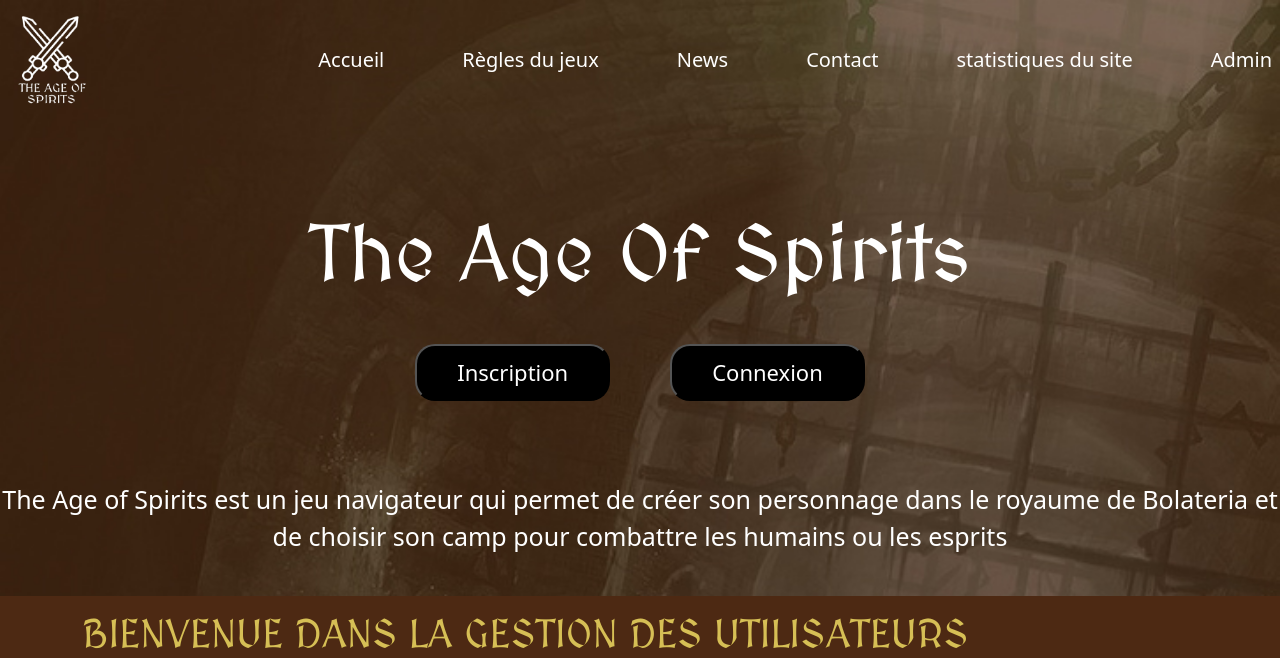
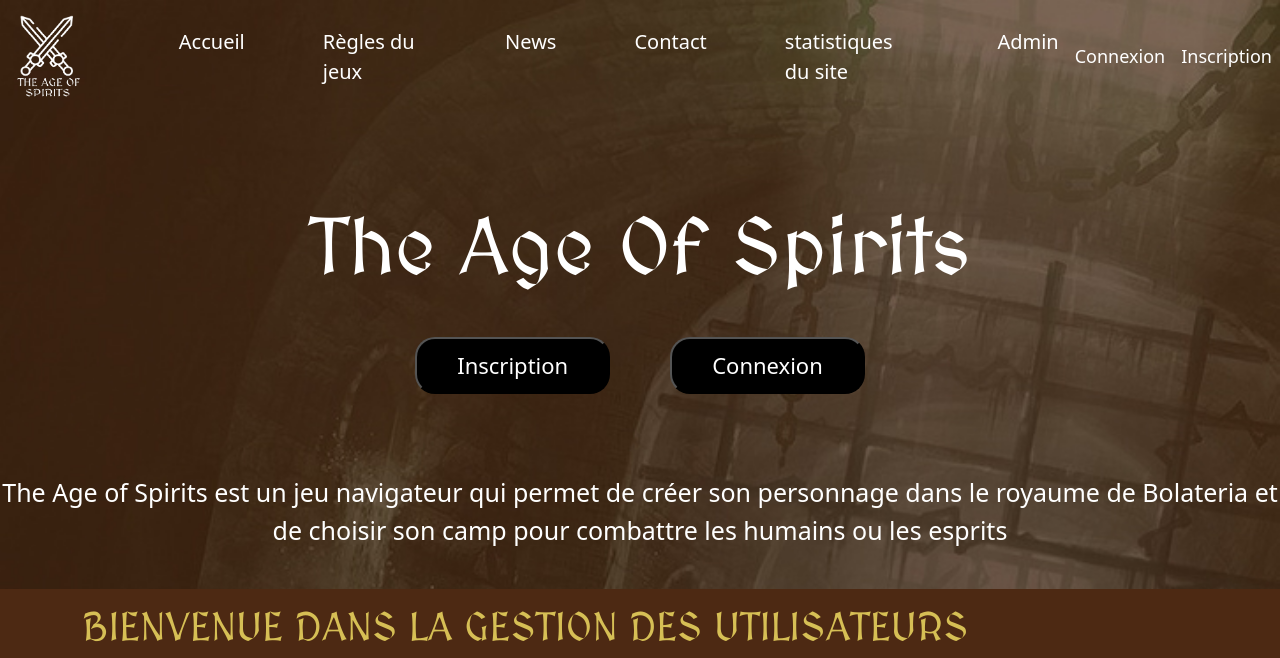
Before and after one commit to mathopex/TheAgeOfSpirits, a Symfony app: template templates/admin/user/index.html.twig in a window 1280 px wide. Shown: the top 658 px of the page. Run offline with Twig, Linux system fonts and the light colour scheme; the template is opened without the code that fills it, so the values that code supplies are empty; some libraries are stand-ins or nearby versions.

Commit message:
Modification securité url admin et user et du css

```diff
--- a/public/Css/styles.css
+++ b/public/Css/styles.css
@@ -64,6 +64,22 @@ img {
 
 img {
   max-width: 100%;
+}
+
+#btn-deconnexion {
+  list-style-type: none;
+}
+
+#btn-nav-deconnexion {
+  color: white;
+}
+
+#btn-nav-connexion {
+  color: white;
+}
+
+#btn-nav-inscription {
+  color: white;
 }
 
 /*****SUBHEAD***/
@@ -179,6 +195,8 @@ footer {
 
 #h-100 {
   border: 0;
+  background-color: transparent;
+    padding-bottom: 20px;
 }
 
 #card-title-perso {
--- a/src/Controller/Admin/DashboardController.php
+++ b/src/Controller/Admin/DashboardController.php
@@ -12,7 +12,7 @@ use Symfony\Component\HttpFoundation\Request;
 use Symfony\Component\HttpFoundation\Response;
 use Symfony\Component\Routing\Annotation\Route;
 
-#[Route('/admin')]
+#[Route('/m/admin')]
 class DashboardController extends AbstractController
 {
     #[Route('', name: 'admin_dashboard')]
--- a/src/Controller/PersoController.php
+++ b/src/Controller/PersoController.php
@@ -12,7 +12,7 @@ use Symfony\Component\HttpFoundation\Request;
 use Symfony\Component\HttpFoundation\Response;
 use Symfony\Component\Routing\Annotation\Route;
 
-#[Route('/create')]
+#[Route('/creation')]
 class PersoController extends AbstractController
 {
     // #[Route('', name: 'perso')]
--- a/src/Controller/User/DashboardController.php
+++ b/src/Controller/User/DashboardController.php
@@ -6,6 +6,7 @@ use Symfony\Bundle\FrameworkBundle\Controller\AbstractController;
 use Symfony\Component\HttpFoundation\Response;
 use Symfony\Component\Routing\Annotation\Route;
 
+#[Route('/m')]
 class DashboardController extends AbstractController
 {
     #[Route('/user/dashboard', name: 'user_dashboard')]
--- a/templates/partials/_header.html.twig
+++ b/templates/partials/_header.html.twig
@@ -39,6 +39,37 @@
                 <a class="nav-item nav-link" href="#">Admin</a>
             </div>
         </div>
+        {% if app.user %}
+			<li class="nav-item dropdown" id="btn-deconnexion">
+
+				<ul class="dropdown-menu" aria-labelledby="navbarDropdown">
+					{% if is_granted('ROLE_ADMIN') %}
+                        <li><a class="dropdown-item" href="{{ path('user_gestion') }}">Gestion des utilisateurs</a></li>
+                        <li><a class="dropdown-item" href="#">Gestion du chat</a></li>
+						<li><a class="dropdown-item" href="{{ path('contact_gestion') }}">Gestion des contacts</a></li>
+					{% else %}
+					{# liens pour les pages ROLE_USER #}
+						<li><a class="dropdown-item" href="{{ path('user_dashboard') }}">Espace membres</a></li>
+					{% endif %}
+					<li><hr class="dropdown-divider"></li>
+					<li><a class="dropdown-item" href="{{ path('admin_redirect') }}">Accéder à mon espace</a></li>
+				</ul>
+			</li>
+		{% endif %}
+            <ul class="navbar-nav mb-2 mb-lg-0">
+                {% if app.user %}
+                    <li class="nav-item">
+                        <a class="nav-link" href="{{ path('app_logout') }}" id="btn-nav-deconnexion">Deconnexion</a>
+                    </li>
+                    {% else %}
+                    <li class="nav-item">
+                        <a class="nav-link" href="{{ path('app_login') }}" id="btn-nav-connexion">Connexion</a>
+                    </li>
+                    <li class="nav-item">
+                        <a class="nav-link" href="{{ path('registration') }}" id="btn-nav-inscription">Inscription</a>
+                    </li>
+                {% endif %}
+            </ul>
     </nav>
 
     <h1 id="h1" style="font-family: 'MedievalSharp', cursive;">The Age Of Spirits</h1>
--- a/templates/perso/create.html.twig
+++ b/templates/perso/create.html.twig
@@ -47,9 +47,6 @@
                 <h5 class="card-title" id="card-title-perso">{{ ('perso.class.' ~ perso.class)|trans }} {{ ('perso.sex.' ~ perso.sex)|trans }}</h5>
                 <div class="card h-100" id="h-100">
                     <img src="{{asset(perso.image)}}" class="card-img-top" alt="{{ perso.clan }} {{ perso.class }} {{ perso.sex }}">
-                    <div class="card-body" id="card-body-perso">
-                        <p class="card-text"></p>
-                    </div>
                 </div>
             </div>
         {% endfor %}
```
